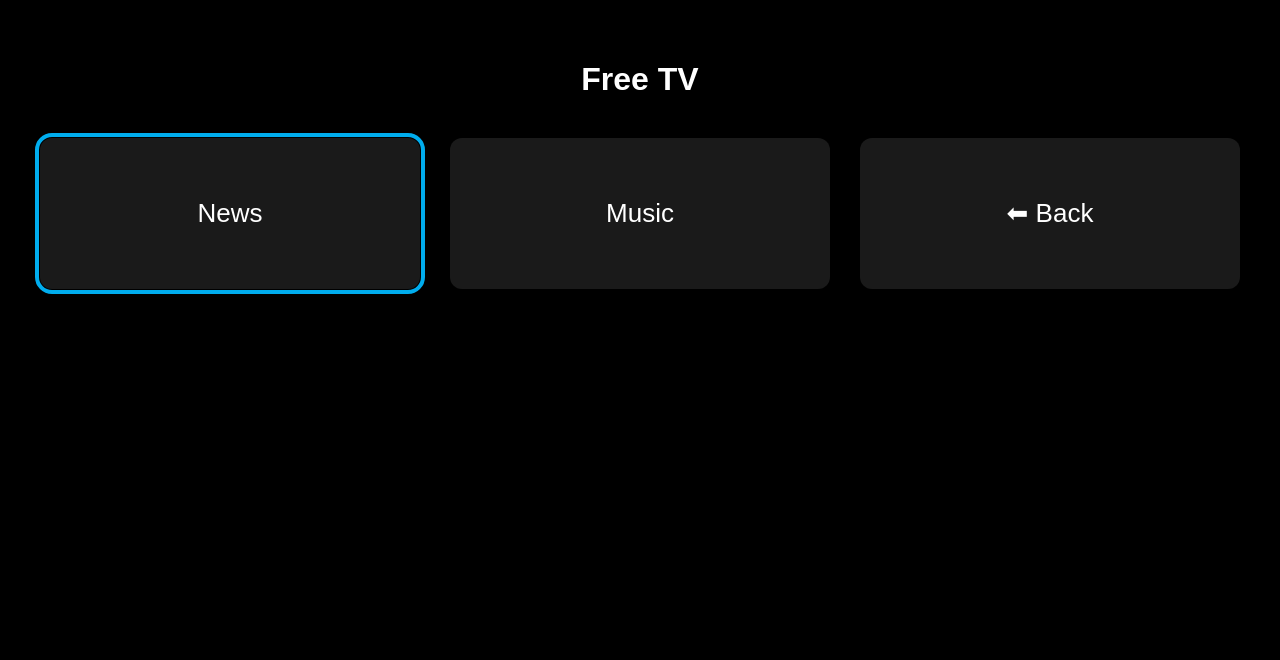
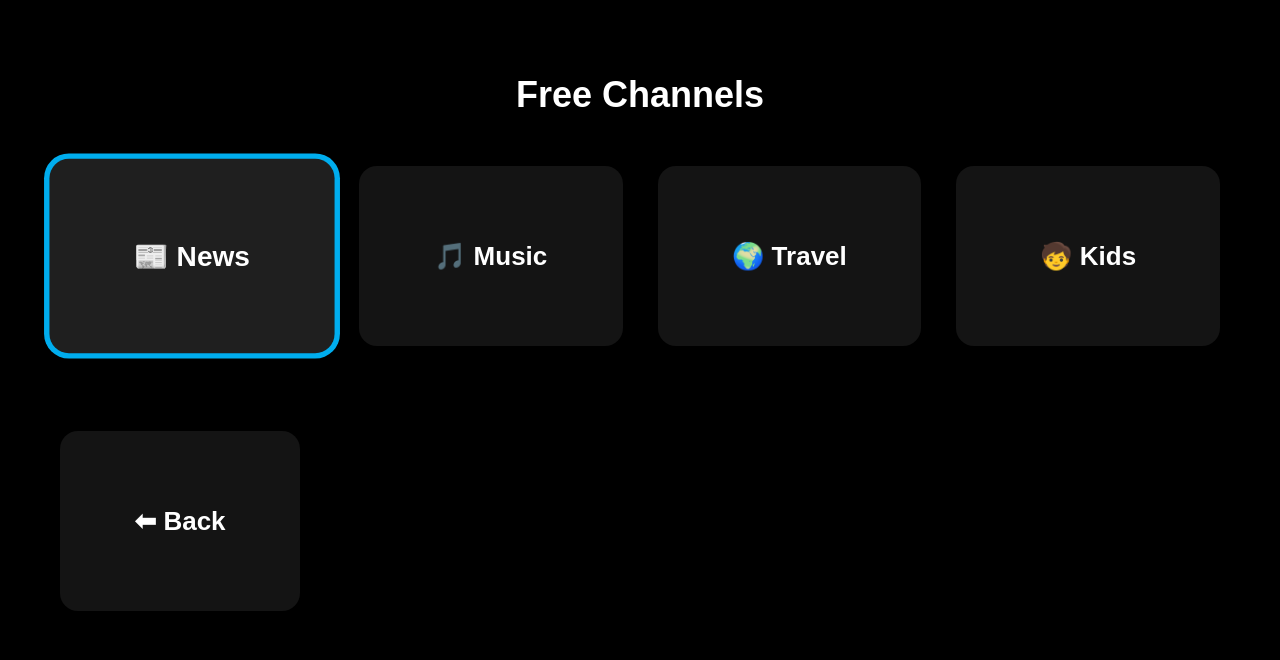
Before and after one commit to Joel-In-Action/Hotel-tv-portal, a Laravel app: page /channels in a window 1280 px wide. Shown: the top 660 px of the page. Run offline with Laravel 12, Linux system fonts and the light colour scheme.

Commit message:
got the layout now we are going in

```diff
--- a/public/css/tv.css
+++ b/public/css/tv.css
@@ -1,39 +1,69 @@
+:root {
+    --bg: #000000;
+    --tile: #141414;
+    --tile-hover: #1f1f1f;
+    --focus: #00adee;
+    --radius: 18px;
+}
+
 body {
     margin: 0;
-    background: #000;
-    color: #fff;
-    font-family: Arial, sans-serif;
+    background: var(--bg);
+    color: #ffffff;
+    font-family: Arial, Helvetica, sans-serif;
 }
 
 .container {
-    text-align: center;
-    padding: 40px;
+    padding: 50px 60px;
 }
 
 h1 {
-    margin-bottom: 40px;
+    text-align: center;
+    font-size: 36px;
+    margin-bottom: 50px;
 }
 
+/* GRID */
 .grid {
     display: grid;
-    grid-template-columns: repeat(3, 1fr);
-    gap: 30px;
+    grid-template-columns: repeat(4, 1fr);
+    gap: 35px;
 }
 
+/* TILE */
 .tile {
-    background: #1a1a1a;
-    padding: 60px;
-    font-size: 26px;
+    background: var(--tile);
+    height: 180px;
+    border-radius: var(--radius);
     text-decoration: none;
     color: #fff;
-    border-radius: 12px;
+
+    display: flex;
+    align-items: center;
+    justify-content: center;
+
+    font-size: 26px;
+    font-weight: bold;
+    transition: all 0.2s ease;
 }
 
 .tile:focus {
-    outline: 4px solid #00adee;
+    outline: none;
+    transform: scale(1.08);
+    background: var(--tile-hover);
+    box-shadow: 0 0 0 5px var(--focus);
 }
 
+.tile.small {
+    height: 140px;
+    font-size: 22px;
+}
+
+/* BACK BUTTON */
 .back {
-    display: inline-block;
-    margin-top: 40px;
+    margin-top: 50px;
+    display: inline-flex;
+    justify-content: center;
+    align-items: center;
+    width: 240px;
 }
--- a/resources/views/channels.blade.php
+++ b/resources/views/channels.blade.php
@@ -1,11 +1,14 @@
 @extends('layout')
 
 @section('content')
-<h1>Free TV</h1>
+<h1>Free Channels</h1>
 
 <div class="grid">
-    <a href="https://www.youtube.com/watch?v=9Auq9mYxFEE" class="tile">News</a>
-    <a href="https://www.youtube.com/watch?v=5qap5aO4i9A" class="tile">Music</a>
-    <a href="/" class="tile">⬅ Back</a>
+    <a href="/watch/news" class="tile">📰 News</a>
+    <a href="/watch/music" class="tile">🎵 Music</a>
+    <a href="/watch/travel" class="tile">🌍 Travel</a>
+    <a href="/watch/kids" class="tile">🧒 Kids</a>
+
+    <a href="/" class="tile back">⬅ Back</a>
 </div>
 @endsection
--- a/routes/web.php
+++ b/routes/web.php
@@ -17,3 +17,7 @@ Route::get('/hotel', function () {
 Route::get('/menu', function () {
     return view('menu');
 });
+
+Route::get('/watch/{channel}', function ($channel) {
+    return view('watch', compact('channel'));
+});
```
Also changed, not shown: public/js/remote.js (+22 -11 lines), resources/views/home.blade.php (+6 -2 lines), resources/views/watch.blade.php (added, +30 -0 lines).
